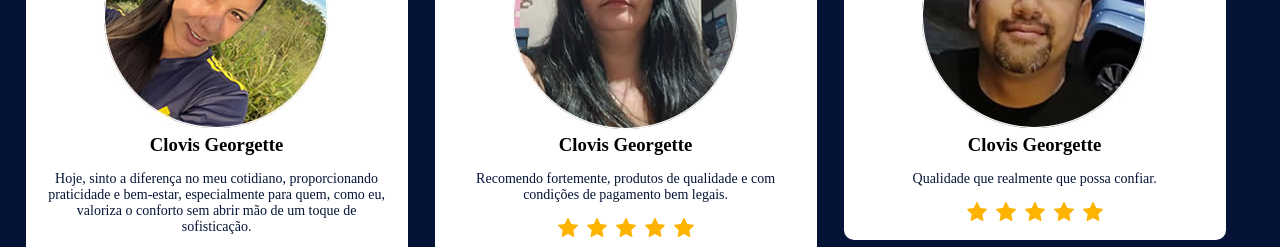
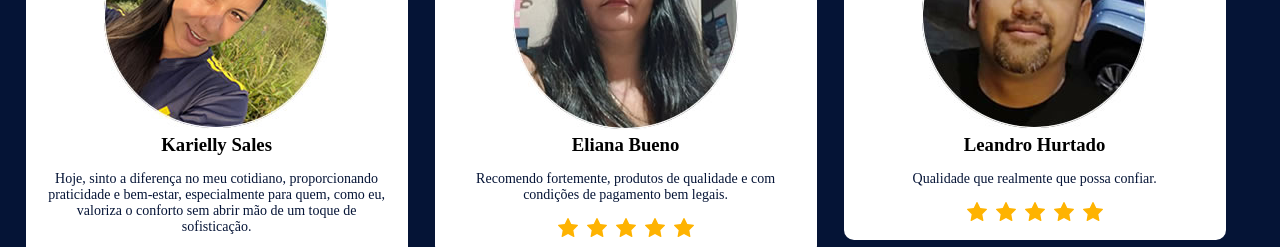
Before and after one commit to clovisgeorgette/gettyenxovais, a plain HTML site: page index.html in a window 1280 px wide. Shown: the part 2260-2507 px from the top of the page. Drawn offline with Linux system fonts and the light colour scheme.

Commit message:
atualizando nomes

```diff
--- a/index.html
+++ b/index.html
@@ -114,38 +114,38 @@
                 <div style="max-width: 1200px;" class="container-slider">
                     <div class="container-slider-single">
                         <img src="image/dep-foto1.jpg" />
-                        <h3>Clovis Georgette</h3>
+                        <h3>Cleite Santos</h3>
                         <p>Sempre tive dificuldades em encontrar enxovais de qualidade que realmente transformassem meu dia a dia. Hoje só compro lençois com a Gettyenxovais, podem confiar.</p>
                         <img src="image/RATE.svg" />
                     </div>
 
                     <div class="container-slider-single">
                         <img src="image/dep-foto2.jpg" />
-                        <h3>Clovis Georgette</h3>
+                        <h3>Gabriel Gama</h3>
                         <p>Meus antigos edredon não ofereciam o conforto e a durabilidade que eu buscava, hoje estou satisfeito com os produtos que comprei na Getty Enxovias. </p>
                         <img src="image/RATE.svg" />
                     </div>
                     <div class="container-slider-single">
                         <img src="image/dep-foto3.jpg" />
-                        <h3>Clovis Georgette</h3>
+                        <h3>Lucilene Fátima</h3>
                         <p>Conheci os produtos da Getty Enxovais, que atenderam todas as minhas expectativas com sua excelência e qualidade inquestionável.</p>
                         <img src="image/RATE.svg" />
                     </div>
                     <div class="container-slider-single">
                         <img src="image/dep-foto4.jpg" />
-                        <h3>Clovis Georgette</h3>
+                        <h3>Karielly Sales</h3>
                         <p>Hoje, sinto a diferença no meu cotidiano, proporcionando praticidade e bem-estar, especialmente para quem, como eu, valoriza o conforto sem abrir mão de um toque de sofisticação.</p>
                         <img src="image/RATE.svg" />
                     </div>
                     <div class="container-slider-single">
                         <img src="image/dep-foto5.jpg" />
-                        <h3>Clovis Georgette</h3>
+                        <h3>Eliana Bueno</h3>
                         <p>Recomendo fortemente, produtos de qualidade e com condições de pagamento bem legais.</p>
                         <img src="image/RATE.svg" />
                     </div>
                     <div class="container-slider-single">
                         <img src="image/dep-foto6.jpg" />
-                        <h3>Clovis Georgette</h3>
+                        <h3>Leandro Hurtado</h3>
                         <p>Qualidade que realmente que possa confiar.</p>
                         <img src="image/RATE.svg" />
                     </div>
```
